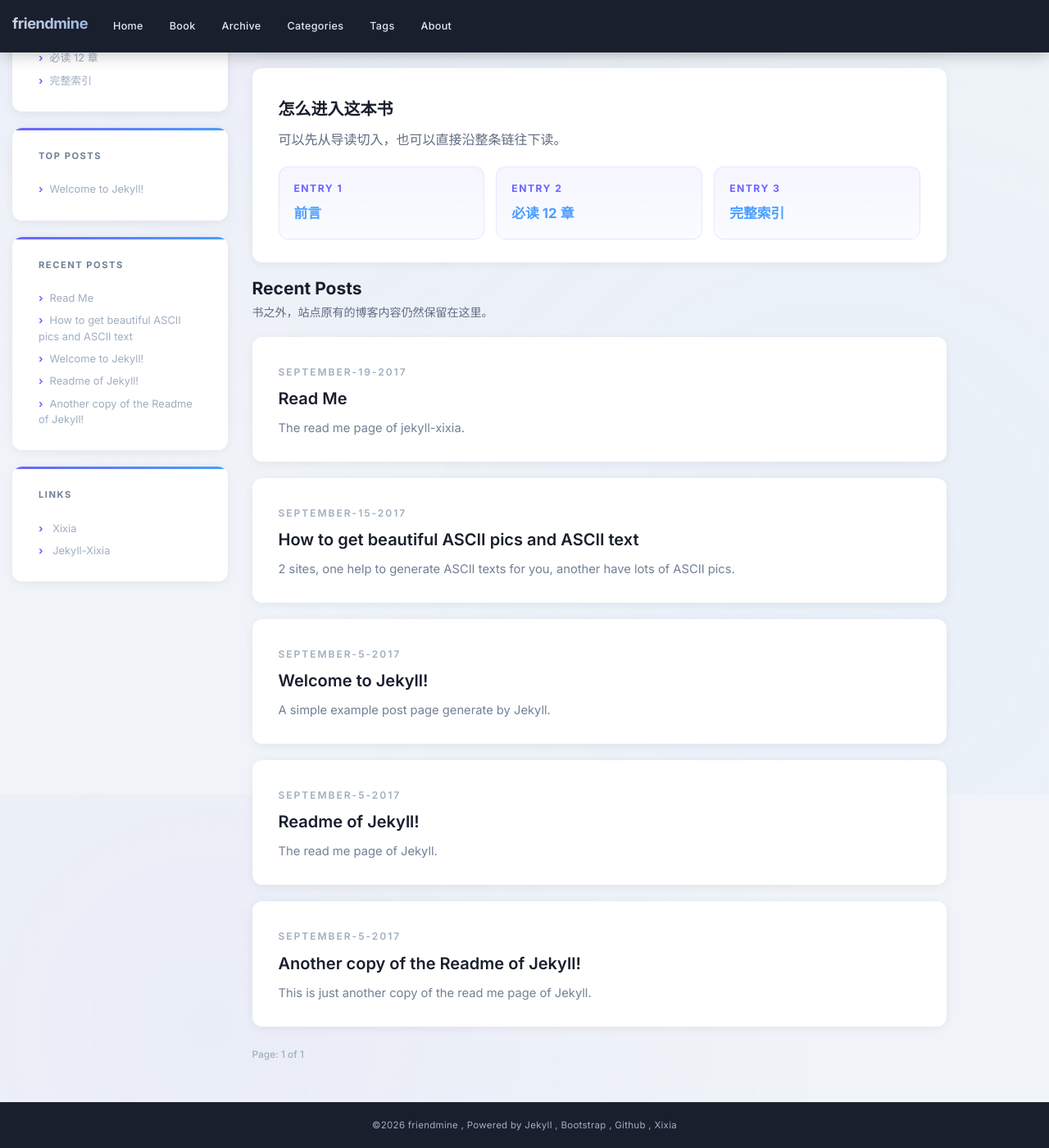
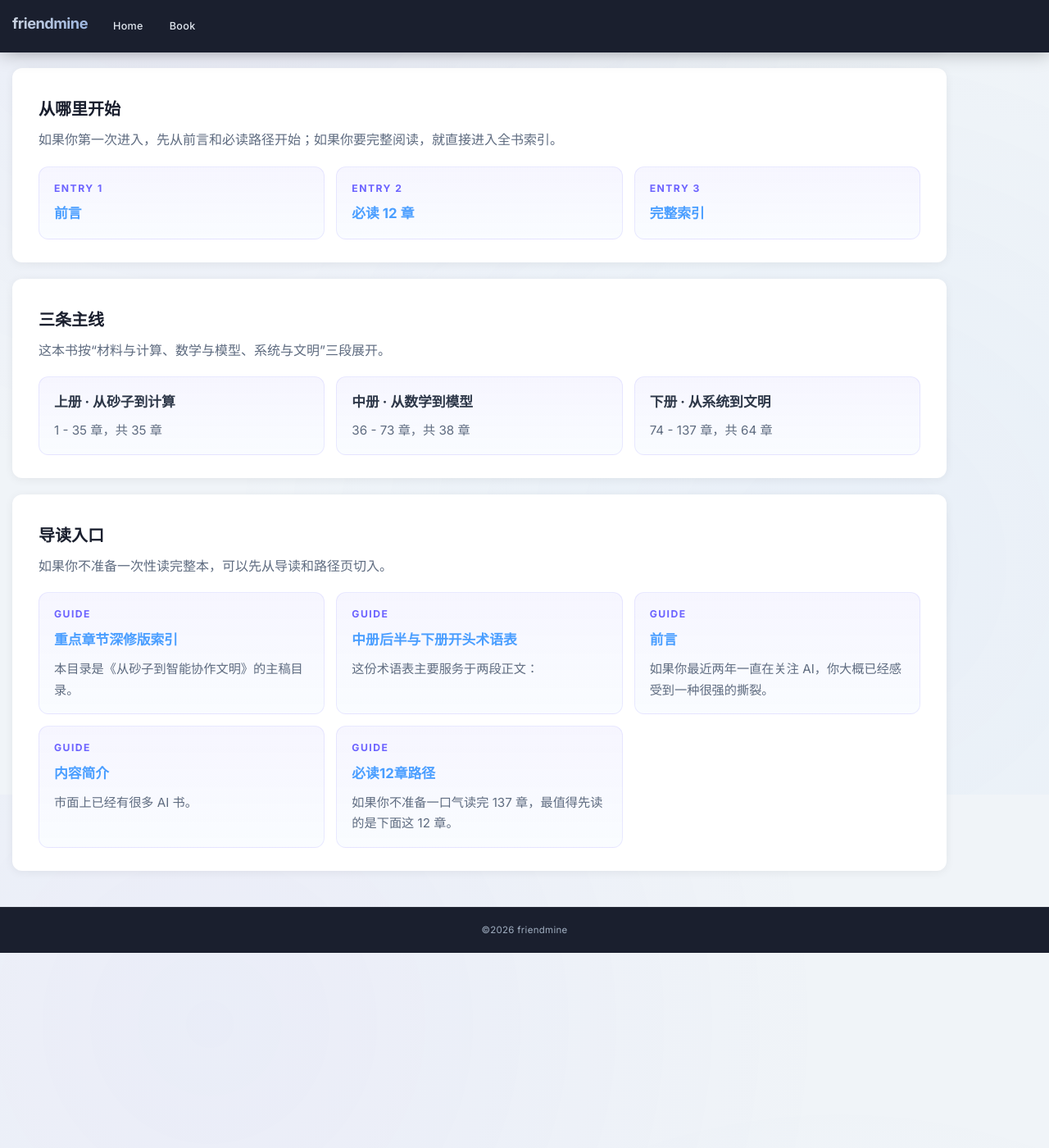
Before and after one commit to friendmine/friendmine.github.io, a Jekyll site: the page built from index.html, in a window 1280 px wide and 1400 px high, scrolled down 431 px. Shown: the whole window at 82% size. Built offline with Jekyll 4.4.1, drawn with Linux system fonts in a browser that asks for light colours; the list of posts is cut into pages by our own code; after the commit the page ends 1593 px from its top, so only the background shows below that; some of the changed text lies outside the part shown.

Commit message:
Refocus homepage on book entry

```diff
--- a/_config.yml
+++ b/_config.yml
@@ -1,7 +1,7 @@
 # Jekyll configuration
 
 name: friendmine
-description: A static home for notes and the online book 《从砂子到智能协作文明》
+description: 《从砂子到智能协作文明》在线阅读入口
 
 # url is currently only used only for the RSS feed in feed.xml
 url: https://friendmine.github.io/
--- a/_includes/footer.html
+++ b/_includes/footer.html
@@ -1,16 +1,6 @@
 {% assign trans = site.data.values[site.lan] %}
 <div class="footer">
-    <p>&copy;{{ site.time | date: '%Y' }} {{ site.name }}{{ trans.thanks }}
-            {% for thank in site.data.thanks %}
-                <a href="{{ thank.url }}">
-                {{ thank.title }}
-                </a>
-                <!-- not the last, output a ',' -->
-                {% if forloop.last == false %}
-                ,
-                {% endif %}
-            {% endfor %}
-    </p>
+    <p>&copy;{{ site.time | date: '%Y' }} {{ site.name }}</p>
 </div>
 
 <!--
--- a/_includes/header.html
+++ b/_includes/header.html
@@ -34,10 +34,6 @@
                     {% assign trans = site.data.values[site.lan] %}
                     <li class="{% if page.url == '/' %}active{% endif %}"><a href="{{ site.baseurl }}/">{{ trans.home }}</a></li>
                     <li class="{% if page.book_active %}active{% endif %}"><a href="{{ site.baseurl }}/book/">{{ trans.book }}</a></li>
-                    <li class="{% if page.url == '/archive.html' %}active{% endif %}"><a href="{{ site.baseurl }}/archive.html">{{ trans.archive }}</a></li>
-                    <li class="{% if page.url == '/categories.html' %}active{% endif %}"><a href="{{ site.baseurl }}/categories.html">{{ trans.categories }}</a></li>
-                    <li class="{% if page.url == '/tags.html' %}active{% endif %}"><a href="{{ site.baseurl }}/tags.html">{{ trans.tags }}</a></li>
-                    <li class="{% if page.url == '/about.html' %}active{% endif %}"><a href="{{ site.baseurl }}/about.html">{{ trans.about }}</a></li>
                 </ul>
             </div>
         </div>
--- a/_includes/sidebar.html
+++ b/_includes/sidebar.html
@@ -11,36 +11,8 @@
         -->
     </header>
     <div class="text-center">
-        {{ site.description }}
+        《从砂子到智能协作文明》的在线阅读入口。
     </div>
 </div>
 
 {% include book_sidebar.html %}
-
-{% if site.data.tops.size > 0 %}
-<div class="sidebar well">
-    <h1>{{ trans.top_posts }}</h1>
-    <ul>
-        {% for top in site.data.tops %}
-            {% for post in site.posts %}
-                {% if post.url contains top.url %}
-                    <li><a href="{{ site.baseurl}}{{ post.url }}">{{ post.title }}</a></li>
-                {% endif %}
-            {% endfor %}
-        {% endfor %}
-    </ul>
-</div>
-{% endif %}
-
-<div class="sidebar well">
-    <h1>{{ trans.recent_posts }}</h1>
-    <ul>
-        {% for post in site.posts limit:5 %}
-          <li><a href="{{ site.baseurl}}{{ post.url }}">{{ post.title }}</a></li>
-        {% endfor %}
-    </ul>
-</div>
-
-<div class="sidebar well">
-    {% include links-list.html %}
-</div>
--- a/_layouts/default.html
+++ b/_layouts/default.html
@@ -3,10 +3,14 @@
 <div class="wrap">
     <div class="container container-left">
         <div class="row">
+            {% unless page.no_sidebar %}
             <div class="col-md-3 hidden-xs">
                 {% include sidebar.html %}
             </div>
             <div class="col-md-9">
+            {% else %}
+            <div class="col-md-12">
+            {% endunless %}
                 {{ content }}
             </div>
         </div>
--- a/_posts/2017-05-07-another-copy-of-the-reademe-of-jekyll.markdown
+++ /dev/null
@@ -1,69 +0,0 @@
----
-layout: post
-title:  "Another copy of the Readme of Jekyll!"
-date:   2017-09-05 14:10:51 +0800
-categories: Jekyll
-tags: Jekyll
-description: This is just another copy of the read me page of Jekyll.
----
-# [Jekyll](https://jekyllrb.com/)
-
-[![Gem Version](https://img.shields.io/gem/v/jekyll.svg)][ruby-gems]
-[![Linux Build Status](https://img.shields.io/travis/jekyll/jekyll/master.svg?label=Linux%20build)][travis]
-[![Windows Build status](https://img.shields.io/appveyor/ci/jekyll/jekyll/master.svg?label=Windows%20build)][appveyor]
-[![Test Coverage](https://img.shields.io/codeclimate/coverage/github/jekyll/jekyll.svg)][coverage]
-[![Code Climate](https://img.shields.io/codeclimate/github/jekyll/jekyll.svg)][codeclimate]
-[![Dependency Status](https://img.shields.io/gemnasium/jekyll/jekyll.svg)][gemnasium]
-[![Security](https://hakiri.io/github/jekyll/jekyll/master.svg)][hakiri]
-
-[ruby-gems]: https://rubygems.org/gems/jekyll
-[gemnasium]: https://gemnasium.com/jekyll/jekyll
-[codeclimate]: https://codeclimate.com/github/jekyll/jekyll
-[coverage]: https://codeclimate.com/github/jekyll/jekyll/coverage
-[hakiri]: https://hakiri.io/github/jekyll/jekyll/master
-[travis]: https://travis-ci.org/jekyll/jekyll
-[appveyor]: https://ci.appveyor.com/project/jekyll/jekyll/branch/master
-
-Jekyll is a simple, blog-aware, static site generator perfect for personal, project, or organization sites. Think of it like a file-based CMS, without all the complexity. Jekyll takes your content, renders Markdown and Liquid templates, and spits out a complete, static website ready to be served by Apache, Nginx or another web server. Jekyll is the engine behind [GitHub Pages](https://pages.github.com), which you can use to host sites right from your GitHub repositories.
-
-## Philosophy
-
-Jekyll does what you tell it to do — no more, no less. It doesn't try to outsmart users by making bold assumptions, nor does it burden them with needless complexity and configuration. Put simply, Jekyll gets out of your way and allows you to concentrate on what truly matters: your content.
-
-See: https://jekyllrb.com/philosophy
-
-## Having trouble?
-
-See: https://jekyllrb.com/docs/troubleshooting/
-
-## Getting Started
-
-* [Install](https://jekyllrb.com/docs/installation/) the gem
-* Read up about its [Usage](https://jekyllrb.com/docs/usage/) and [Configuration](https://jekyllrb.com/docs/configuration/)
-* Take a gander at some existing [Sites](https://wiki.github.com/jekyll/jekyll/sites)
-* [Fork](https://github.com/jekyll/jekyll/fork) and [Contribute](https://jekyllrb.com/docs/contributing/) your own modifications
-* Have questions? Check out our official forum community [Jekyll Talk](https://talk.jekyllrb.com/) or [`#jekyll` on irc.freenode.net](https://botbot.me/freenode/jekyll/)
-
-## Code of Conduct
-
-In order to have a more open and welcoming community, Jekyll adheres to a
-[code of conduct](CODE_OF_CONDUCT.markdown) adapted from the Ruby on Rails code of
-conduct.
-
-Please adhere to this code of conduct in any interactions you have in the
-Jekyll community. It is strictly enforced on all official Jekyll
-repositories, websites, and resources. If you encounter someone violating
-these terms, please let a [team captain](https://github.com/orgs/jekyll/teams/affinity-team-captains/members) know and we will address it as soon as possible.
-
-## Diving In
-
-* [Migrate](http://import.jekyllrb.com/docs/home/) from your previous system
-* Learn how the [YAML Front Matter](https://jekyllrb.com/docs/frontmatter/) works
-* Put information on your site with [Variables](https://jekyllrb.com/docs/variables/)
-* Customize the [Permalinks](https://jekyllrb.com/docs/permalinks/) your posts are generated with
-* Use the built-in [Liquid Extensions](https://jekyllrb.com/docs/templates/) to make your life easier
-* Use custom [Plugins](https://jekyllrb.com/docs/plugins/) to generate content specific to your site
-
-## License
-
-See the [LICENSE](https://github.com/jekyll/jekyll/blob/master/LICENSE) file.
--- a/_posts/2017-08-07-reademe-of-jekyll.markdown
+++ /dev/null
@@ -1,69 +0,0 @@
----
-layout: post
-title:  "Readme of Jekyll!"
-date:   2017-09-05 14:10:51 +0800
-categories: Jekyll
-tags: Jekyll
-description: The read me page of Jekyll.
----
-# [Jekyll](https://jekyllrb.com/)
-
-[![Gem Version](https://img.shields.io/gem/v/jekyll.svg)][ruby-gems]
-[![Linux Build Status](https://img.shields.io/travis/jekyll/jekyll/master.svg?label=Linux%20build)][travis]
-[![Windows Build status](https://img.shields.io/appveyor/ci/jekyll/jekyll/master.svg?label=Windows%20build)][appveyor]
-[![Test Coverage](https://img.shields.io/codeclimate/coverage/github/jekyll/jekyll.svg)][coverage]
-[![Code Climate](https://img.shields.io/codeclimate/github/jekyll/jekyll.svg)][codeclimate]
-[![Dependency Status](https://img.shields.io/gemnasium/jekyll/jekyll.svg)][gemnasium]
-[![Security](https://hakiri.io/github/jekyll/jekyll/master.svg)][hakiri]
-
-[ruby-gems]: https://rubygems.org/gems/jekyll
-[gemnasium]: https://gemnasium.com/jekyll/jekyll
-[codeclimate]: https://codeclimate.com/github/jekyll/jekyll
-[coverage]: https://codeclimate.com/github/jekyll/jekyll/coverage
-[hakiri]: https://hakiri.io/github/jekyll/jekyll/master
-[travis]: https://travis-ci.org/jekyll/jekyll
-[appveyor]: https://ci.appveyor.com/project/jekyll/jekyll/branch/master
-
-Jekyll is a simple, blog-aware, static site generator perfect for personal, project, or organization sites. Think of it like a file-based CMS, without all the complexity. Jekyll takes your content, renders Markdown and Liquid templates, and spits out a complete, static website ready to be served by Apache, Nginx or another web server. Jekyll is the engine behind [GitHub Pages](https://pages.github.com), which you can use to host sites right from your GitHub repositories.
-
-## Philosophy
-
-Jekyll does what you tell it to do — no more, no less. It doesn't try to outsmart users by making bold assumptions, nor does it burden them with needless complexity and configuration. Put simply, Jekyll gets out of your way and allows you to concentrate on what truly matters: your content.
-
-See: https://jekyllrb.com/philosophy
-
-## Having trouble?
-
-See: https://jekyllrb.com/docs/troubleshooting/
-
-## Getting Started
-
-* [Install](https://jekyllrb.com/docs/installation/) the gem
-* Read up about its [Usage](https://jekyllrb.com/docs/usage/) and [Configuration](https://jekyllrb.com/docs/configuration/)
-* Take a gander at some existing [Sites](https://wiki.github.com/jekyll/jekyll/sites)
-* [Fork](https://github.com/jekyll/jekyll/fork) and [Contribute](https://jekyllrb.com/docs/contributing/) your own modifications
-* Have questions? Check out our official forum community [Jekyll Talk](https://talk.jekyllrb.com/) or [`#jekyll` on irc.freenode.net](https://botbot.me/freenode/jekyll/)
-
-## Code of Conduct
-
-In order to have a more open and welcoming community, Jekyll adheres to a
-[code of conduct](CODE_OF_CONDUCT.markdown) adapted from the Ruby on Rails code of
-conduct.
-
-Please adhere to this code of conduct in any interactions you have in the
-Jekyll community. It is strictly enforced on all official Jekyll
-repositories, websites, and resources. If you encounter someone violating
-these terms, please let a [team captain](https://github.com/orgs/jekyll/teams/affinity-team-captains/members) know and we will address it as soon as possible.
-
-## Diving In
-
-* [Migrate](http://import.jekyllrb.com/docs/home/) from your previous system
-* Learn how the [YAML Front Matter](https://jekyllrb.com/docs/frontmatter/) works
-* Put information on your site with [Variables](https://jekyllrb.com/docs/variables/)
-* Customize the [Permalinks](https://jekyllrb.com/docs/permalinks/) your posts are generated with
-* Use the built-in [Liquid Extensions](https://jekyllrb.com/docs/templates/) to make your life easier
-* Use custom [Plugins](https://jekyllrb.com/docs/plugins/) to generate content specific to your site
-
-## License
-
-See the [LICENSE](https://github.com/jekyll/jekyll/blob/master/LICENSE) file.
--- a/_posts/2017-09-05-welcome-to-jekyll.markdown
+++ /dev/null
@@ -1,27 +0,0 @@
----
-layout: post
-title:  "Welcome to Jekyll!"
-date:   2017-09-05 14:10:51 +0800
-categories: Jekyll
-tags: Jekyll
-description: A simple example post page generate by Jekyll.
----
-You’ll find this post in your `_posts` directory. Go ahead and edit it and re-build the site to see your changes. You can rebuild the site in many different ways, but the most common way is to run `jekyll serve`, which launches a web server and auto-regenerates your site when a file is updated.
-
-To add new posts, simply add a file in the `_posts` directory that follows the convention `YYYY-MM-DD-name-of-post.ext` and includes the necessary front matter. Take a look at the source for this post to get an idea about how it works.
-
-Jekyll also offers powerful support for code snippets:
-
-{% highlight ruby %}
-def print_hi(name)
-  puts "Hi, #{name}"
-end
-print_hi('Tom')
-#=> prints 'Hi, Tom' to STDOUT.
-{% endhighlight %}
-
-Check out the [Jekyll docs][jekyll-docs] for more info on how to get the most out of Jekyll. File all bugs/feature requests at [Jekyll’s GitHub repo][jekyll-gh]. If you have questions, you can ask them on [Jekyll Talk][jekyll-talk].
-
-[jekyll-docs]: https://jekyllrb.com/docs/home
-[jekyll-gh]:   https://github.com/jekyll/jekyll
-[jekyll-talk]: https://talk.jekyllrb.com/
--- a/_posts/2017-09-19-README.markdown
+++ /dev/null
@@ -1,63 +0,0 @@
----
-layout: post
-title:  "Read Me"
-categories: Other
-tags: Other
-author: Xixia
-description: The read me page of jekyll-xixia.
----
-
-Jekyll Xixia
-============
-
-* Get it from [github](https://github.com/zxixia/jekyll-xixia).
-* See the [live demo](http://xixia.info/jekyll-xixia/).
-* See it [in action on my own blog](http://xixia.info/).
-
-A simple and clean Jekyll theme using [bootstrap](http://getbootstrap.com)
-(not to be confused with jekyll-bootstrap) that's easy to modify and very
-modular in component and element reuse.
-
-The theme works well on mobile phones, using a collapsable nav bar and hiding the
-sidebar. The links pane in the sidebar is available on mobile through the nav menu,
-and you can do the same thing for any other sections added to the sidebar.
-
-Don't forget to occassionally merge against my upstream repository so you can get
-the latest changes. Pull requests are encouraged and accepted!
-
-Preview
-=======
-![Xixia]({{ site.baseurl }}//assets/images/preview.png)
-
-License
-=======
-
-The content of this theme is distributed and licensed under a
-![License Badge]({{ site.baseurl }}/assets/images/cc_by_88x31.png)
-[Creative Commons Attribution 4.0 License](https://creativecommons.org/licenses/by/4.0/legalcode)
-
-    This license lets others distribute, remix, tweak, and build upon your work,
-    even commercially, as long as they credit you for the original creation. This
-    is the most accommodating of licenses offered. Recommended for maximum
-    dissemination and use of licensed materials.
-
-In other words: you can do anything you want with this theme on any site, just please
-provide a link to [the original theme on github](https://github.com/zxixia/jekyll-xixia)
-so I get credit for the original design. Beyond that, have at it!
-
-Thanks
-======
-
-1，[Jekyll][jekyll-url]
-
-2，[Bootstrap][bootstrap-url]
-
-3，[Github][github-url]
-
-4，[Jekyll Clean Theme][Jekyll-Clean-Theme-url]
-
-[jekyll-url]: http://jekyllrb.com/
-[bootstrap-url]: http://getbootstrap.com/
-[github-url]: https://github.com/
-[Jekyll-Clean-Theme-url]: https://github.com/scotte/jekyll-clean
-[xixia-url]: http://xixia.info/
--- a/index.html
+++ b/index.html
@@ -33,8 +34,8 @@ title: "Friendmine"
 
 <div class="well article book-entry-grid">
     <div class="section-heading">
-        <h2>怎么进入这本书</h2>
-        <p>可以先从导读切入，也可以直接沿整条链往下读。</p>
+        <h2>从哪里开始</h2>
+        <p>如果你第一次进入，先从前言和必读路径开始；如果你要完整阅读，就直接进入全书索引。</p>
     </div>
     <div class="book-entry-cards">
         {% for item in book.featured %}
@@ -46,52 +47,33 @@ title: "Friendmine"
     </div>
 </div>
 
-{% if paginator.posts and paginator.posts.size > 0 %}
-<div class="section-heading">
-    <h2>Recent Posts</h2>
-    <p>书之外，站点原有的博客内容仍然保留在这里。</p>
+<div class="well article book-volumes">
+    <div class="section-heading">
+        <h2>三条主线</h2>
+        <p>这本书按“材料与计算、数学与模型、系统与文明”三段展开。</p>
+    </div>
+    <div class="book-volume-grid">
+        {% for volume in book.volumes %}
+        <div class="book-volume-card">
+            <strong>{{ volume.title }}</strong>
+            <p>{{ volume.start }} - {{ volume.end }} 章，共 {{ volume.count }} 章</p>
+        </div>
+        {% endfor %}
+    </div>
 </div>
-{% for post in paginator.posts %}
-<div class="well article">
 
-    <span class="post-date">
-        <!--
-        {% assign d = post.date | date: "%d" | plus:'0' %}
-        {{ post.date | date: "%B" }}
-        {% case d %}
-        {% when 1 or 21 or 31 %}{{ d }}st,
-        {% when 2 or 22 %}{{ d }}nd,
-        {% when 3 or 23 %}{{ d }}rd,
-        {% else %}{{ d }}th,
-        {% endcase %}
-        {{ post.date | date: "%Y" }}
-        -->
-        {% assign date_format = site.date_format.title %}
-        {{ post.date | date: date_format }}
-    </span>
-
-    <h2>
-        <a href="{{ site.baseurl }}{{ post.url }}">{{ post.title }}</a>
-    </h2>
-
-    <div class="post-description">
-        {{ post.description }}
+<div class="well article book-guides">
+    <div class="section-heading">
+        <h2>导读入口</h2>
+        <p>如果你不准备一次性读完整本，可以先从导读和路径页切入。</p>
     </div>
-
+    <div class="book-guide-grid">
+        {% for guide in book.guides %}
+        <a class="book-guide-card" href="{{ site.baseurl }}{{ guide.url }}">
+            <span class="card-kicker">Guide</span>
+            <strong>{{ guide.title }}</strong>
+            <p>{{ guide.description }}</p>
+        </a>
+        {% endfor %}
+    </div>
 </div>
-{% endfor %}
-
-<div class="pagination">
-  {% if paginator.previous_page %}
-      {% if paginator.previous_page == 1 %}
-        <a class="btn btn-default" href="{{ site.baseurl}}/index.html" class="previous">Newer</a>
-      {% else %}
-        <a class="btn btn-default" href="{{ site.baseurl}}/page{{ paginator.previous_page }}" class="previous">Newer</a>
-      {% endif %}
-  {% endif %}
-  <span class="page_number ">{{ trans.page }}: {{ paginator.page }} of {{ paginator.total_pages }}</span>
-  {% if paginator.next_page %}
-    <a class="btn btn-default" href="{{ site.baseurl}}/page{{ paginator.next_page }}" class="next">Older</a>
-  {% endif %}
-</div>
-{% endif %}
```
Also changed, not shown: other parts of index.html (+1 -0 lines).
